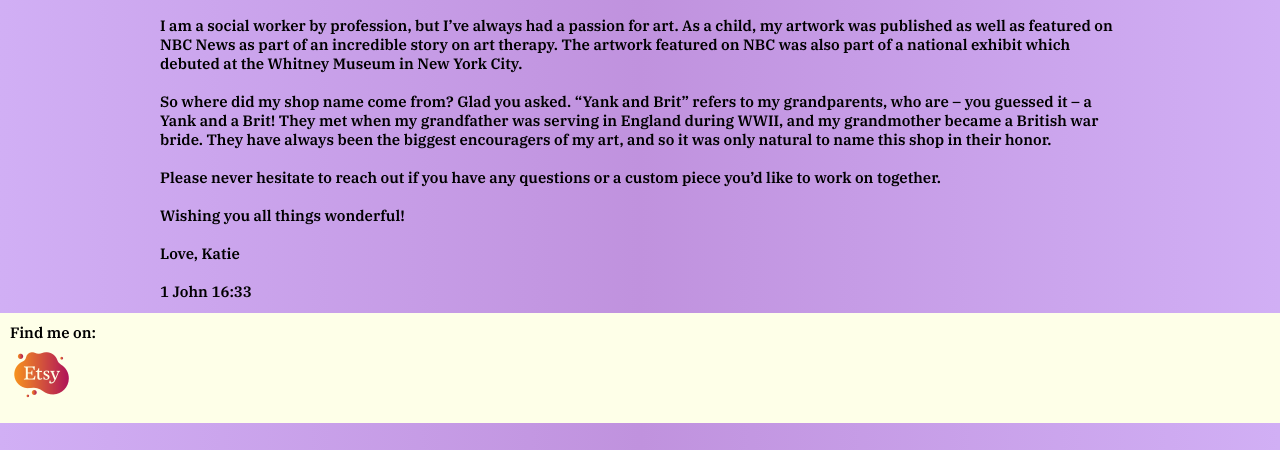
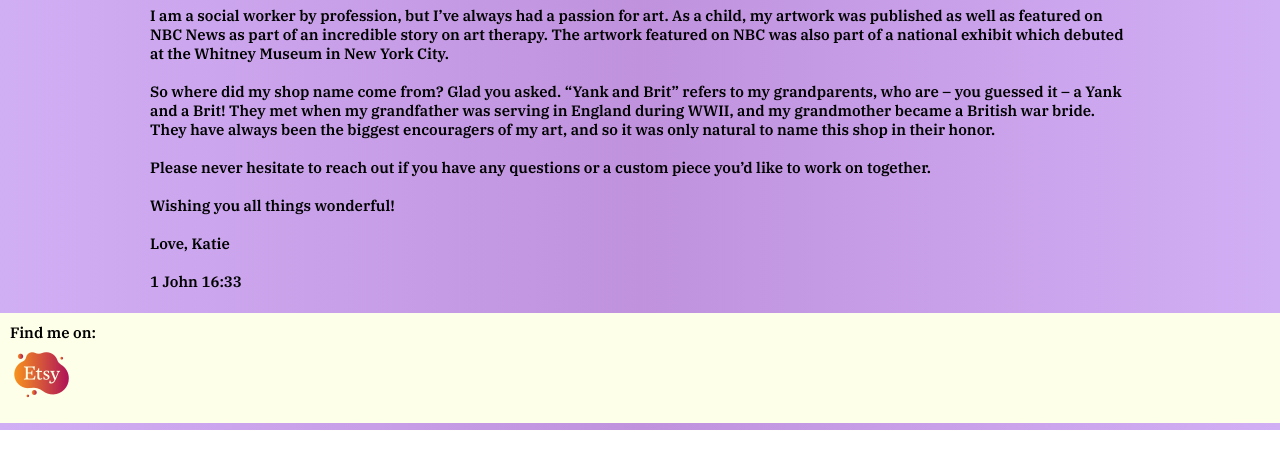
Before and after one commit to ARogala/yank-and-brit-art, a Gatsby site: page /about in a window 1280 px wide. Shown: the part 377-827 px from the top of the page. Built offline with nearby package versions, Linux system fonts and the light colour scheme; Gatsby itself is replaced by a stand-in of ours; a web font is replaced by a local one.

Commit message:
edit about styles

```diff
--- a/src/styles/_about.scss
+++ b/src/styles/_about.scss
@@ -1,7 +1,4 @@
 .about {
-	max-width: $max-width;
-	margin: auto;
-	padding: 10px;
 	& h1 {
 		@include headline();
 	}
```
